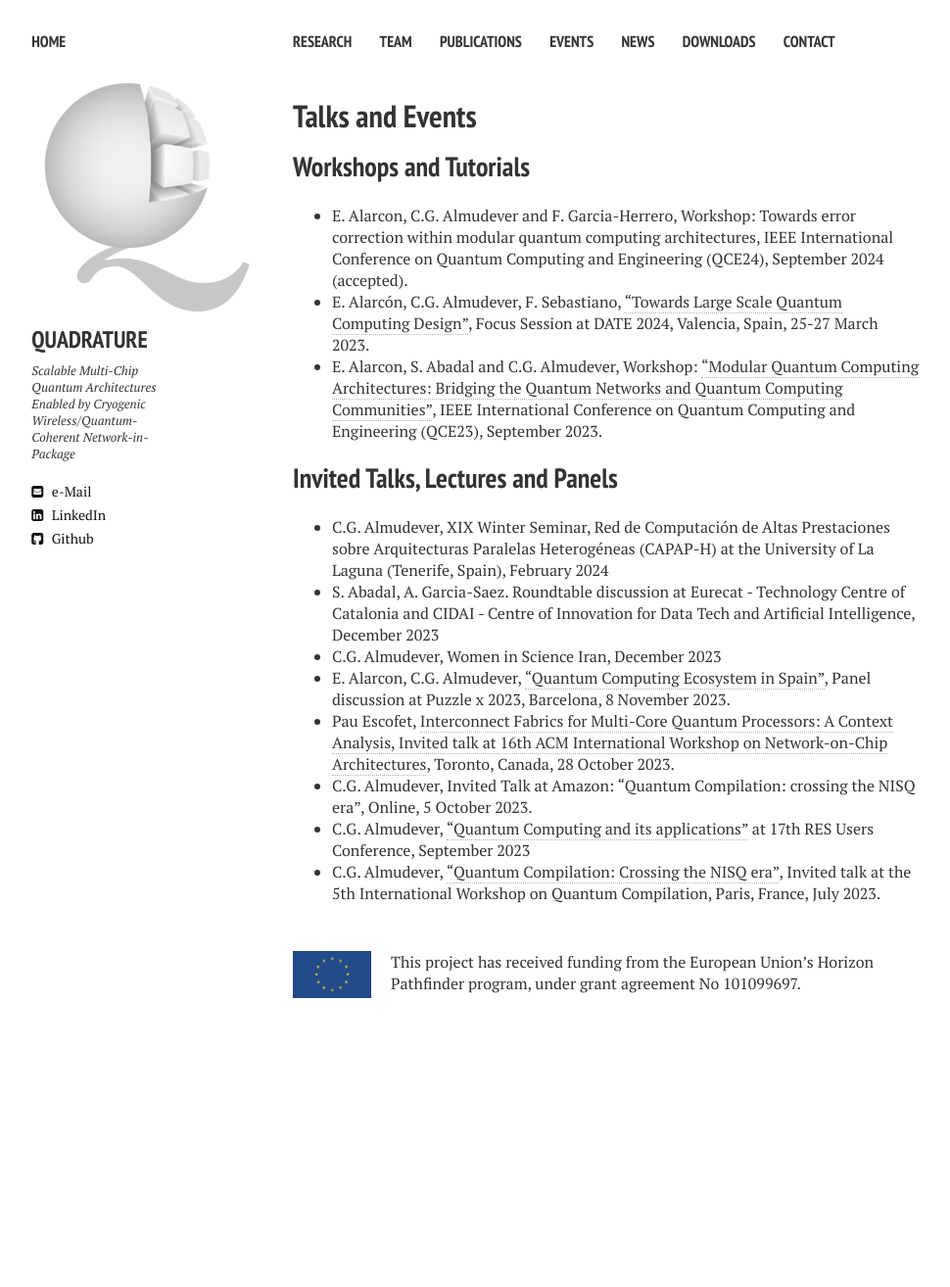
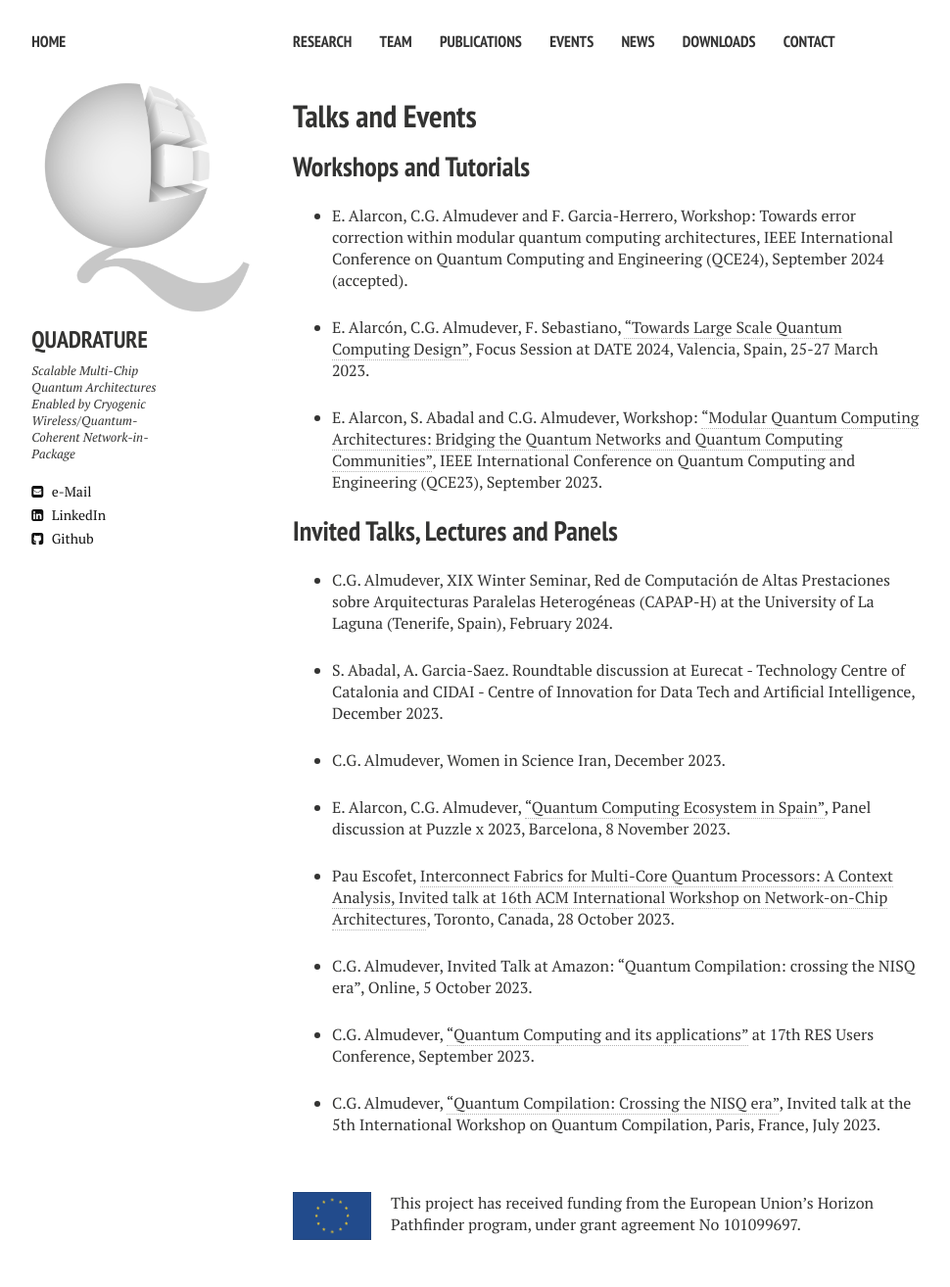
Before and after one commit to biddu/biddu.github.io, a Jekyll site: the page built from talks.md, in a window 1280 px wide. Shown: the whole page at 98% size, without its empty margins (21-991 px from the left). Built offline with Jekyll 4.4.1, drawn with Linux system fonts in a browser that asks for light colours; nearby versions of some CDN libraries; before the commit the page ends 1067 px from its top, so only the background shows below that.

```diff
--- a/talks.md
+++ b/talks.md
@@ -9,15 +9,24 @@ comments: false
 
 ## Workshops and Tutorials
 + E. Alarcon, C.G. Almudever and F. Garcia-Herrero, Workshop: Towards error correction within modular quantum computing architectures, IEEE International Conference on Quantum Computing and Engineering (QCE24), September 2024 (accepted).
+
 + E. Alarcón, C.G. Almudever, F. Sebastiano, [“Towards Large Scale Quantum Computing Design”](https://www.date-conference.com/programme), Focus Session at DATE 2024, Valencia, Spain, 25-27 March 2023.
+
 + E. Alarcon, S. Abadal and C.G. Almudever, Workshop: [“Modular Quantum Computing Architectures: Bridging the Quantum Networks and Quantum Computing Communities”](https://qce.quantum.ieee.org/2023/workshops-program/), IEEE International Conference on Quantum Computing and Engineering (QCE23), September 2023.
 
 ## Invited Talks, Lectures and Panels
-+ C.G. Almudever, XIX Winter Seminar, Red de Computación de Altas Prestaciones sobre Arquitecturas Paralelas Heterogéneas (CAPAP-H) at the University of La Laguna (Tenerife, Spain), February 2024
-+ S. Abadal, A. Garcia-Saez. Roundtable discussion at Eurecat - Technology Centre of Catalonia and CIDAI - Centre of Innovation for Data Tech and Artificial Intelligence, December 2023
-+ C.G. Almudever, Women in Science Iran, December 2023
++ C.G. Almudever, XIX Winter Seminar, Red de Computación de Altas Prestaciones sobre Arquitecturas Paralelas Heterogéneas (CAPAP-H) at the University of La Laguna (Tenerife, Spain), February 2024.
+
++ S. Abadal, A. Garcia-Saez. Roundtable discussion at Eurecat - Technology Centre of Catalonia and CIDAI - Centre of Innovation for Data Tech and Artificial Intelligence, December 2023.
+
++ C.G. Almudever, Women in Science Iran, December 2023.
+
 + E. Alarcon, C.G. Almudever, [“Quantum Computing Ecosystem in Spain”](https://www.puzzlex.io/puzzle-x-2023/puzzle-x-qa-speakers), Panel discussion at Puzzle x 2023, Barcelona, 8 November 2023.
+
 + Pau Escofet, [Interconnect Fabrics for Multi-Core Quantum Processors: A Context Analysis, Invited talk at 16th ACM International Workshop on Network-on-Chip Architectures](https://dl.acm.org/doi/10.1145/3610396.3623267), Toronto, Canada, 28 October 2023.
+
 + C.G. Almudever, Invited Talk at Amazon: “Quantum Compilation: crossing the NISQ era”, Online, 5 October 2023.
-+ C.G. Almudever, [“Quantum Computing and its applications”](https://www.res.es/es/eventos/17th-res-users-conference) at 17th RES Users Conference, September 2023
+
++ C.G. Almudever, [“Quantum Computing and its applications”](https://www.res.es/es/eventos/17th-res-users-conference) at 17th RES Users Conference, September 2023.
+
 + C.G. Almudever, [“Quantum Compilation: Crossing the NISQ era”](https://quantum-compilers.github.io/iwqc2023/), Invited talk at the 5th International Workshop on Quantum Compilation, Paris, France, July 2023.
```
